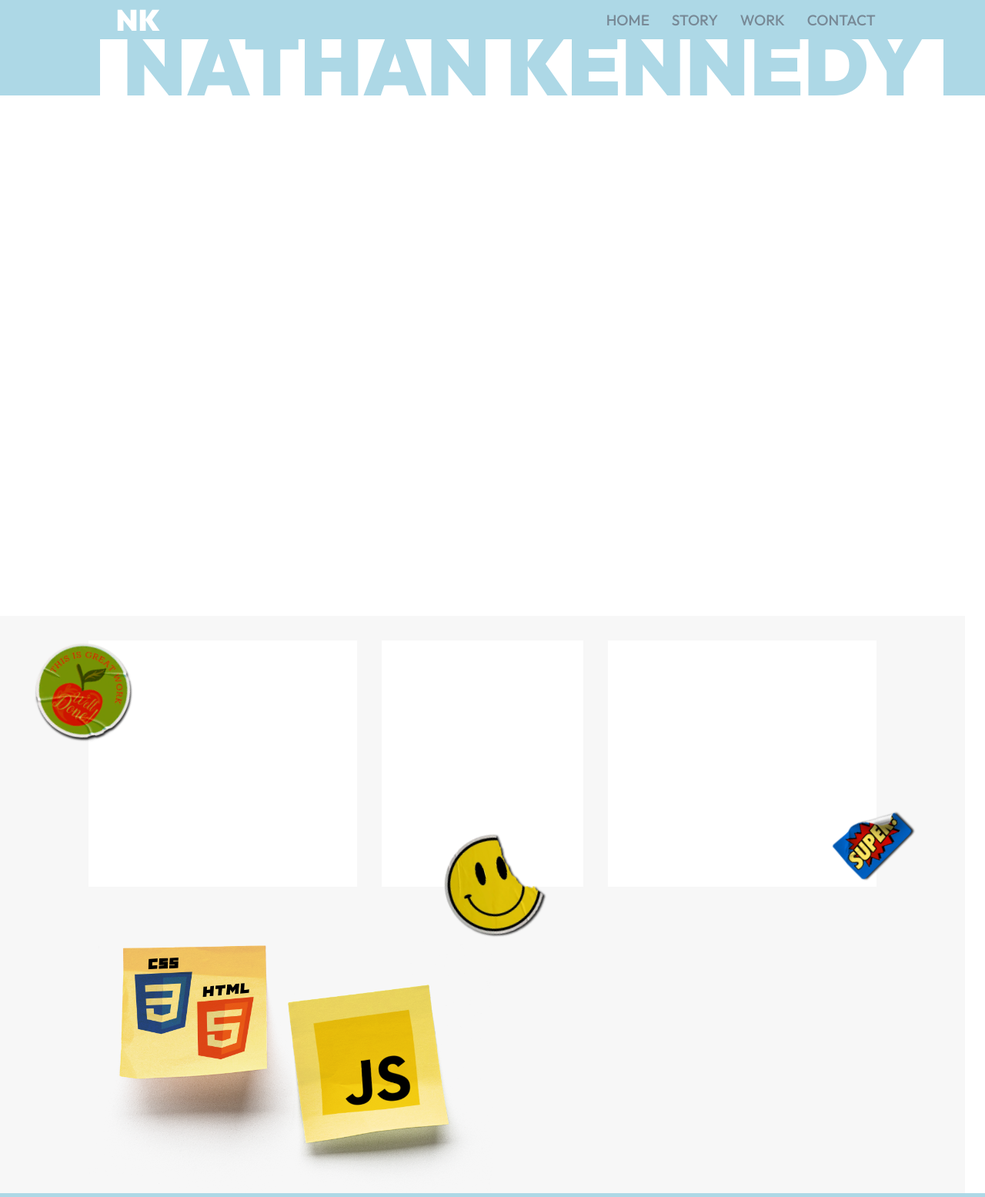
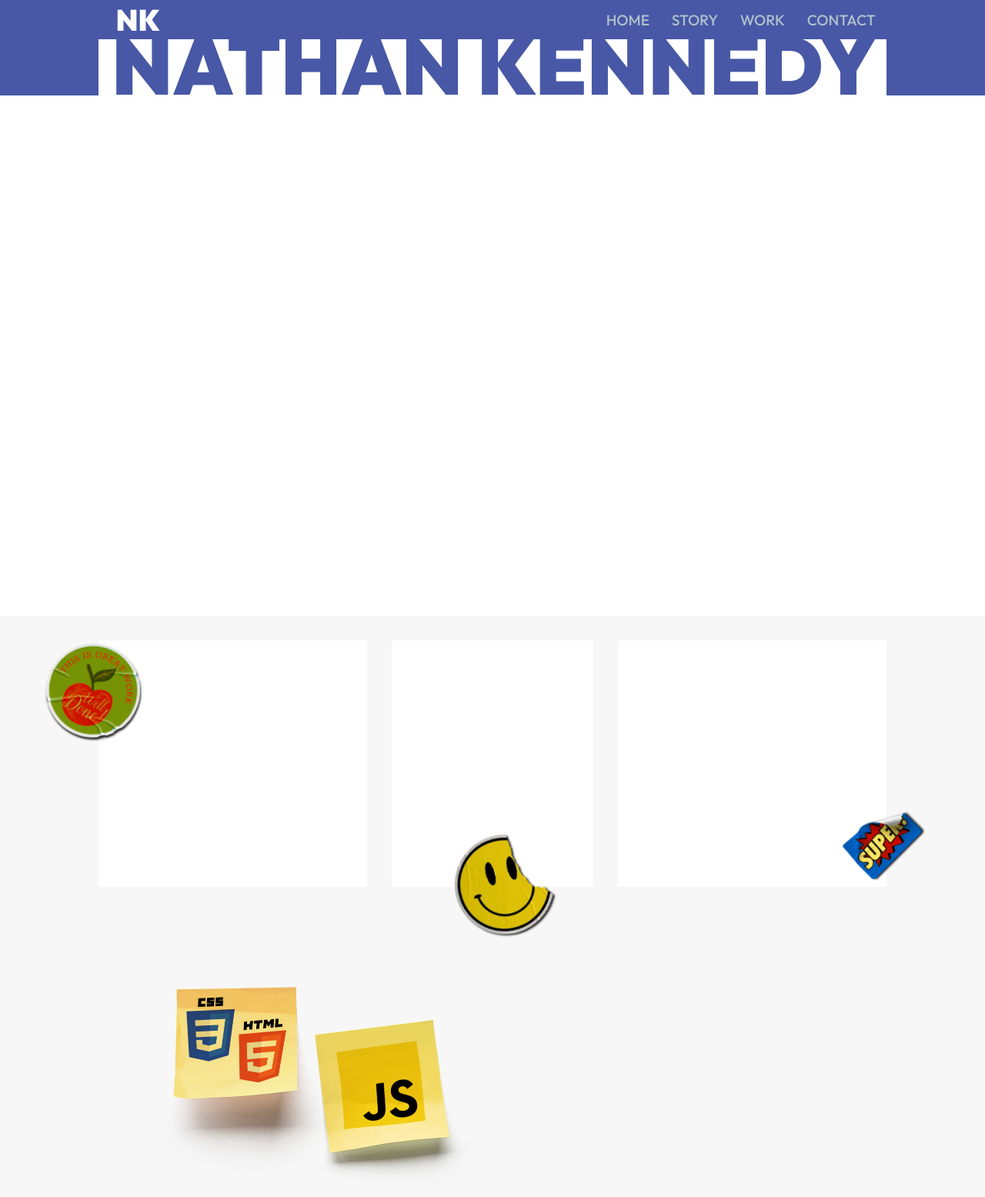
Before and after one commit to nathan-kennedy/portfolio, a plain HTML site: page index.html in a window 1280 px wide. Shown: the top 1555 px of the page at 77% size. Drawn offline with Linux system fonts and the light colour scheme; a web font is replaced by a local one.

Commit message:
Add files via upload
fixed broken header alignment

```diff
--- a/index.html
+++ b/index.html
@@ -14,6 +14,7 @@
 
 </head>
 <body>
+  <main class="hero-page">
     <header class="header">
       <nav>
         <div class="bar">
@@ -31,7 +32,7 @@
         </div>
       </nav>
     </header>
-  <section class="main">
+    <section class="nav-block-text">
       <div class="hero-type">
         <div class="left-block"></div>
         <div class="h1">
@@ -40,25 +41,21 @@
         <div class="right-block"></div>
       </div>
     </section>
-  <section>
+  </main>
+  <section id="cards">
     <div class="cards">
       <div class="logos">
         <img class="sticker well-done" src="/images/stickers/sticker-1.png">
       </div>
       <div class="certifications">
         <img class="sticker smiley" src="/images/stickers/sticker-2.png">
-
       </div>
       <div class="sites">
         <img class="sticker super" src="/images/stickers/sticker-3@2x.png">
-
       </div>
     </div>
     <div class="coding-languages">
-      <img src="/images/post-it.png" class="post-it">
-      <img class="html5 svgs" src="/images/coding language vector logos/HTML 5.svg">
-      <img class="css3 svgs" src="/images/coding language vector logos/CSS.svg">
-      <img class="javascript svgs" src="/images/coding language vector logos/JavaScript.svg">
+      <img src="/images/post-it.png" width="440px" height="280" class="post-it">
     </div>
   </section>
   <section id="form">
--- a/styles.css
+++ b/styles.css
@@ -1,12 +1,17 @@
 :root {
-  --lightblue: lightblue;
-  --slateblue: rgb(120, 137, 150);
+  --blue: rgb(72, 88, 166);
+  --slateblue: rgb(176, 192, 204);
 }
 
+header {
+  width: 100vw;
+  height:
+
+}
 nav {
   position: fixed;
   z-index: 999;
-  width: 100vw;
+  width: 100%;
   font-family: Outfit;
 }
 
@@ -14,7 +19,7 @@ nav {
   padding: 0 10%;
   display: grid;
   grid-template-columns: 20% 1fr;
-  background-color: lightblue;
+  background-color: var(--blue);
 }
 
 .logo {
@@ -29,9 +34,7 @@ nav {
 
 .logo:hover {
   cursor: pointer;
-  color: var(--slateblue);
   transition: all .3s ease;
-
 }
 
 .menu {
@@ -65,47 +68,48 @@ li:hover {
   align-items: center;
   background-color: rgb(230, 239, 246);
   cursor: pointer;
-  color: lightblue;
+  color: rgb(153, 164, 223);
   height: 100%;
   transition: all .3s ease;
 }
 
-.main {
+section.nav-block-text {
   font-family: "Source Serif Pro";
-  height: 100vh;
+  width: 100%;
 }
 
 .hero-type {
   position: fixed;
   margin: 0;
   padding: 0;
-  width: 106vw;
+  width: 100vw;
   display: flex;
-  justify-content: space-between;
+  justify-content: center;
   flex-direction: row;
   cursor: default;
+  z-index: 998;
 }
 
 .left-block {
   text-align: right;
   left: 0;
   padding: 0;
-  width: 10%;
+  width: 10.5%;
   margin: 0;
   margin-top: 4vw;
   height: 5.7vw;
-  background-color: lightblue;
+  background-color: var(--blue);
 }
 
 .right-block {
   text-align: right;
   right: 0;
   padding: 0;
-  width: 10%;
+  width: 10.5%;
   margin: 0;
   margin-top: 4vw;
   height: 5.7vw;
-  background-color: lightblue;
+  background-color: var(--blue);
 }
 
 .h1 {
@@ -119,13 +123,13 @@ li:hover {
   font-family: Outfit;
   text-align: center;
   font-weight: 900;
-  font-size: 8.6vw;
+  font-size: 8.2vw;
   line-height: 6.3vw;
   margin: 0;
   border: none;
   margin-top: 3.4vw;
   padding: 0;
-  color: lightblue;
+  color: var(--blue);
 }
 
 .kerning {
@@ -136,18 +140,24 @@ li:hover {
   letter-spacing: .27;
 }
 
+.hero-page {
+  width: 100vw;
+  height: 100vh;
+}
+#cards {
+  height: 100vh;
+  background-color: rgb(247, 247, 247);
+
+}
 .cards {
   display: grid;
   grid-template-columns: 2fr 1.5fr 2fr;
   column-gap: 2rem;
-  margin-top: 100vh;
-  background-color: rgb(247, 247, 247);
-  height: 120vh;
   width: 80%;
-  padding-left: 9%;
-  padding-right: 9%;
+  padding-left: 10%;
+  padding-right: 10%;
   margin: 0;
-  position: absolute;
+  position: block;
   z-index: -1;
 }
 
@@ -185,36 +195,13 @@ li:hover {
   position: relative;
   left: 80%;
   bottom: -60%;
-
 }
-
 .coding-languages {
-  width: 20vw;
   display: flex;
-  flex-direction: row;
-  width: 82%;
-  padding-top: 60vh;
-  padding-left: 9%;
-  padding-right: 9%;
+  margin: 15vh 10% 0 15%;
 }
 
 .post-it {
-  width: 50%;
-  background-color: transparent;
-  margin: -8vh 0 0 0;
-  padding: 0;
-
-}
-
-.svgs {
-  height: 20vh;
-  display: none;
-}
-
-.javascript {
-  padding-left: 2%;
-  padding-top: 2%;
-  height: 17vh;
 }
 
 .form {
@@ -222,7 +209,7 @@ li:hover {
   justify-content: center;
   align-items: center;
   height: 100vh;
-  background-color: var(--lightblue);
+  background-color: var(--blue);
   width: 100%;
   padding: 0;
   margin: 0;
```
Also changed, not shown: images/napkin-coffee-ring.png. Lines whose indentation alone changed are shown as unchanged.
